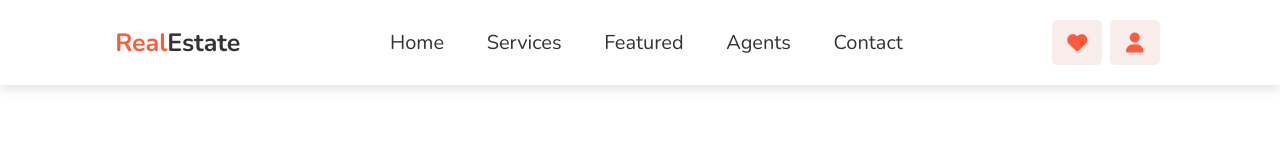
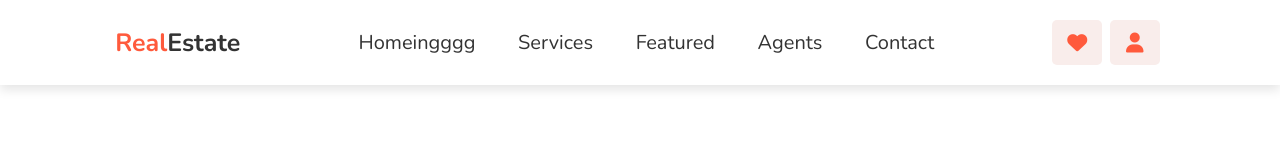
Before and after one commit to AshishYadav221310/FirstGitRep, a plain HTML site: page index.html in a window 1280 px wide. Drawn offline with nearby package versions, Linux system fonts and the light colour scheme.

Commit message:
replace home name

```diff
--- a/index.html
+++ b/index.html
@@ -15,7 +15,7 @@
         <a href="#" class="logo"><span>Real</span>Estate</a>
 
         <nav class="navbar">
-            <a href="#home">Home</a>
+            <a href="#home">Homeingggg</a>
             <a href="#">Services</a>
             <a href="">Featured</a>
             <a href="">Agents</a>
```
